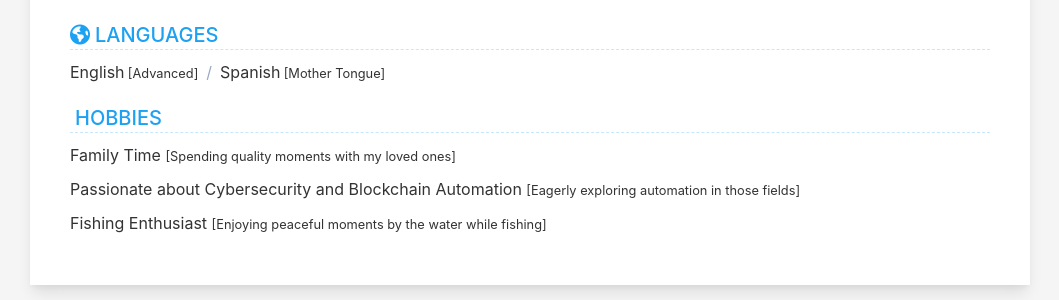
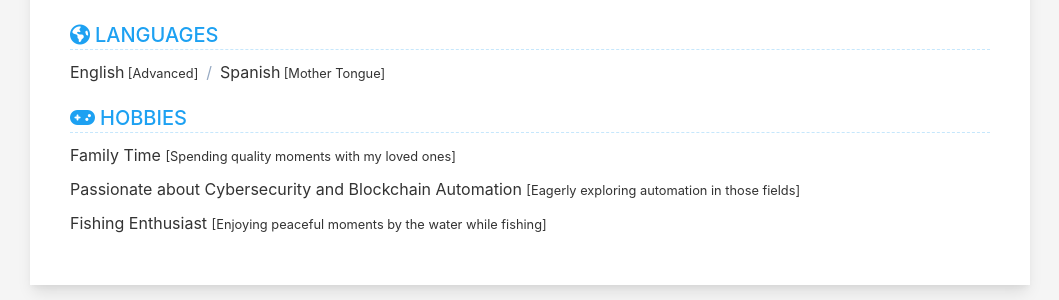
Before and after one commit to cvera08/full-resume, a Jekyll site: the page built from index.html, in a window 1280 px wide. Shown: the part 5639-5939 px from the top of the page, without its empty margins (110-1169 px from the left). Built offline with Jekyll 4.4.1, drawn with Linux system fonts in a browser that asks for light colours.

Commit message:
style: hobby gamepad icon

```diff
--- a/_includes/hobbies.html
+++ b/_includes/hobbies.html
@@ -2,7 +2,7 @@
 {%- if hobbies and hobbies.show %}
 <section class="hobbies" style="order: {{ hobbies.order | default: 1 }}">
   <div class="section-title">
-    <i class="section-icon fa-solid fa-game-board"></i>
+    <i class="section-icon fa-solid fa-gamepad"></i>
     <h2>{{ hobbies.title }}</h2>
   </div>
 
```
